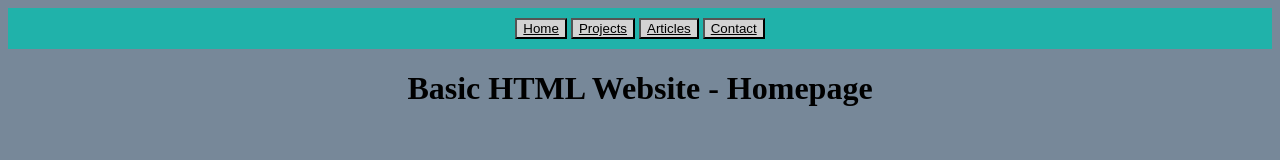
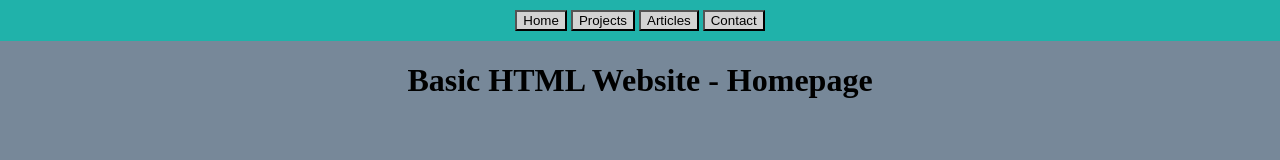
Before and after one commit to unnamed199cz/roadmap.sh, a plain HTML site: page Frontend/Basic HTML Website/Homepage.html in a window 1280 px wide. Drawn offline with Linux system fonts and the light colour scheme.

Commit message:
style optimalization

```diff
--- a/Frontend/Basic HTML Website/Homepage.html
+++ b/Frontend/Basic HTML Website/Homepage.html
@@ -5,15 +5,30 @@
 <meta name="viewport" content="width=device-width, initial-scale=1.0">
 <meta tags="description" content="A simple HTML website with navigation and little to no styling.">
 <meta name="keywords" content="HTML, website">
+<style>
+    body {
+        background-color: lightslategray; color: black; margin: 0px;
+    }
+    div#pages {
+        background-color: lightseagreen; size: 150px; width: 100%;
+    }
+    button {
+        background-color:lightgray;
+    }
+    nav button a {
+        text-decoration: none;
+        color: black;
+    }
+</style>
 </head>
 
-<body style="background-color: lightslategray; color: black;">
-<div style="background-color: lightseagreen; size: 150px; width: 100%">
+<body">
+<div id="pages">
     <nav style="text-align:center; padding: 10px; color:black;">
-        <button style="background-color:lightgray;"><a style="color: black;" href="Homepage.html">Home<a></button>
-        <button style="background-color:lightgray;"><a style="color: black;" href="Projects.html">Projects</a></button>
-        <button style="background-color:lightgray;"><a style="color: black;" href="Articles.html">Articles</a></button>
-        <button style="background-color:lightgray;"><a style="color: black;" href="Contact.html">Contact</a></button>
+        <button href="Homepage.html">Home<a></button>
+        <button href="Projects.html">Projects</a></button>
+        <button href="Articles.html">Articles</a></button>
+        <button href="Contact.html">Contact</a></button>
     </nav>
 </div>
 <h1 style="text-align:center">Basic HTML Website - Homepage</h1>
```
